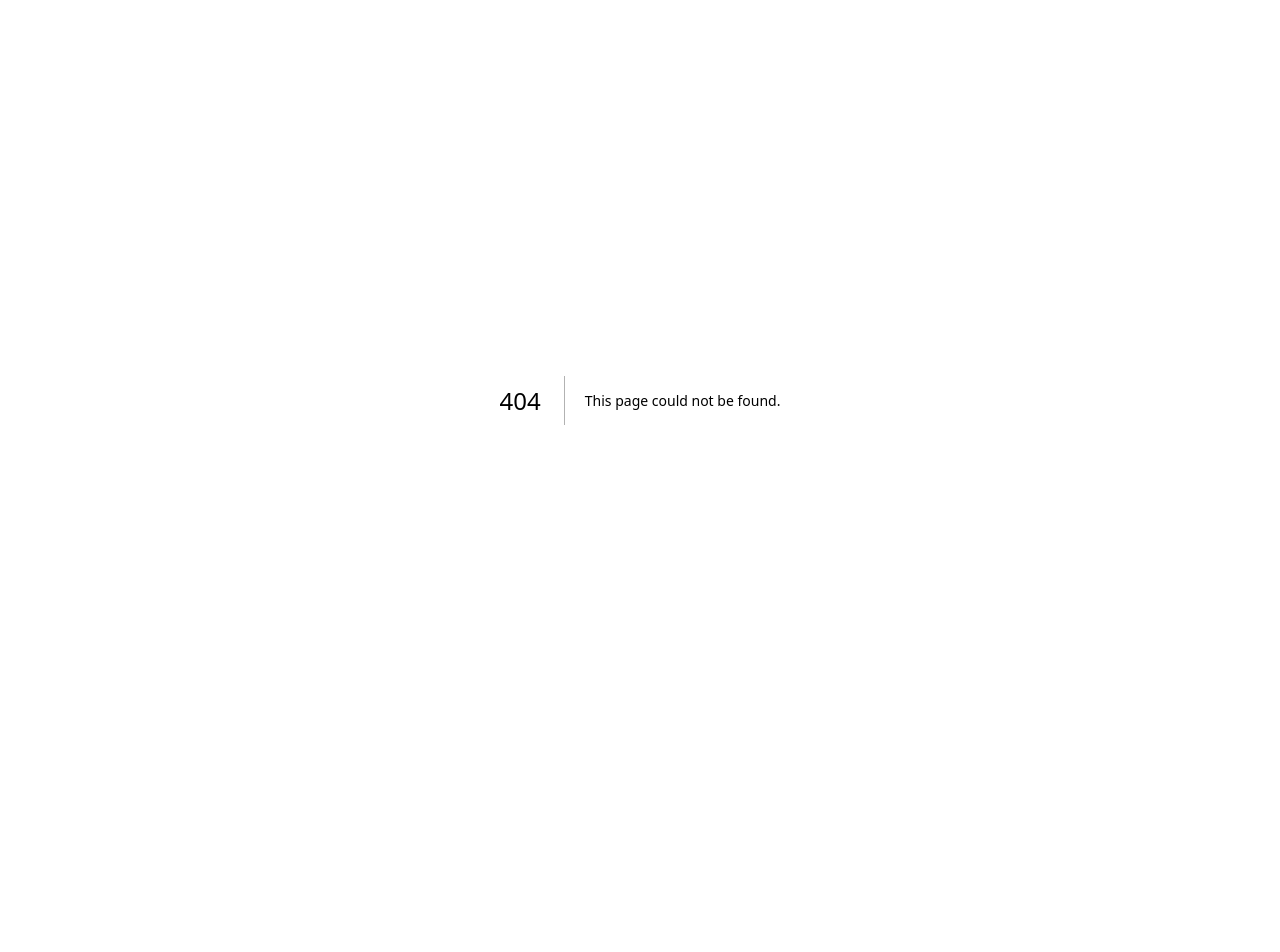
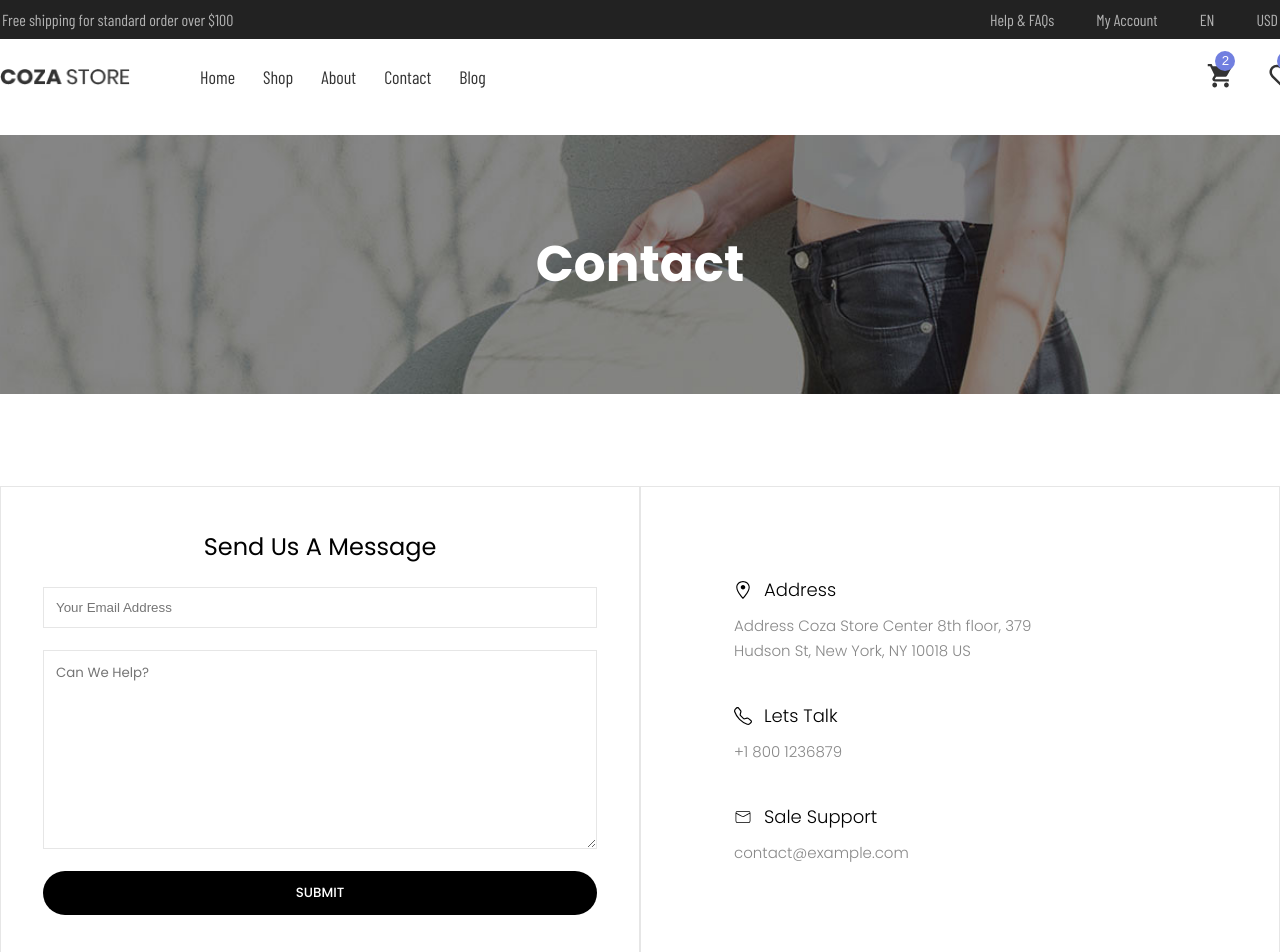
Before and after one commit to Cireka/Cosa-Store-Project, a Next.js app: page /Contact in a window 1280 px wide. Before the commit this address had no page. Shown: the top 952 px of the page. Before the commit the page ends 800 px from the top, so only its background shows below. Built offline with nearby package versions, Linux system fonts and the light colour scheme; a web font is replaced by a local one.

Commit message:
Added Contact Page

```diff
--- a/Components/Blog/Blog.module.css
+++ b/Components/Blog/Blog.module.css
@@ -38,7 +38,7 @@
   height: auto;
   object-fit: cover;
   transform: scale(1);
-  transition: transform 0.3s ease-in-out;
+  transition: transform 0.5s ease-in-out;
 }
 .BlogParParrent > h1 {
   margin-top: 3.2rem;
--- a/Components/Blog/BlogPage.js
+++ b/Components/Blog/BlogPage.js
@@ -72,6 +72,7 @@ const BlogPage = () => {
               type="email"
             />
           </div>
+
           <div className={style.CategoriesParrent}>
             <h4>Categories</h4>
             <div className={style.Categories}>
--- /dev/null
+++ b/Components/Contact/ContactPage.js
@@ -0,0 +1,80 @@
+import { Fragment } from "react";
+import style from "./ContactPage.module.css";
+
+import Map from "here-maps-react";
+
+import { GoLocation } from "react-icons/go";
+import { BsTelephone } from "react-icons/bs";
+import { CiMail } from "react-icons/ci";
+
+const ContactPage = () => {
+  const blackAndWhiteMapStyle = {
+    version: 8,
+    sources: {},
+    layers: [
+      {
+        id: "simple-tiles",
+        type: "raster",
+        source: "raster-tiles",
+        minzoom: 0,
+        maxzoom: 22,
+      },
+    ],
+  };
+  return (
+    <Fragment>
+      <div className={style.BackgroundImage}>
+        <h1>Contact</h1>
+      </div>
+      <section className={style.infoSection}>
+        <div className={style.ContactContainer}>
+          <div className={style.MsgParrent}>
+            <h1>Send Us A Message</h1>
+            <input placeholder="Your Email Address" type="email" />
+            <textarea
+              className={style.TextInput}
+              placeholder="Can We Help?"
+              type="text"
+            />
+            <button>SUBMIT</button>
+          </div>
+          <div className={style.AddressParrent}>
+            <div>
+              <h1>
+                <GoLocation /> Address
+              </h1>
+              <p>
+                Address Coza Store Center 8th floor, 379 Hudson St, New York, NY
+                10018 US
+              </p>
+            </div>
+            <div>
+              <h1>
+                <BsTelephone /> Lets Talk
+              </h1>
+              <p>+1 800 1236879</p>
+            </div>
+            <div>
+              <h1>
+                <CiMail /> Sale Support
+              </h1>
+              <p>contact@example.com</p>
+            </div>
+          </div>
+        </div>
+      </section>
+      <div className={style.Map}>
+        <Map
+          center={{ lat: 40.73061, lng: -73.935242 }}
+          zoom={10}
+          apikey="kJlFiP9QFEai7xAMA77aXgc4473JThQGbLh6UoEYxEI"
+          draggable={true}
+          interactive={true}
+          mapStyle={blackAndWhiteMapStyle}
+        ></Map>
+      </div>
+    </Fragment>
+  );
+};
+
+export default ContactPage;
--- /dev/null
+++ b/Components/Contact/ContactPage.module.css
@@ -0,0 +1,116 @@
+.infoSection {
+  max-width: 138rem;
+  margin: 0 auto;
+  margin-bottom: 20.2rem;
+}
+
+.Map {
+  width: 100vw;
+  height: 30rem;
+}
+.ContactContainer {
+  margin: 0 auto;
+  margin-top: 9.2rem;
+  display: grid;
+  grid-template-columns: 1fr 1fr;
+  margin-bottom: 9.2rem;
+}
+.MsgParrent {
+  display: flex;
+  flex-direction: column;
+  align-items: center;
+  border: 1px solid #e6e6e6;
+  padding: 4.2rem;
+  gap: 2.2rem;
+}
+.MsgParrent > h1 {
+  font-family: "Poppins", sans-serif;
+  font-weight: 400;
+  font-size: 2.4rem;
+  line-height: 1.5;
+}
+.MsgParrent > input {
+  border: 1px solid #e6e6e6;
+  padding: 1.2rem;
+  width: 100%;
+}
+.MsgParrent > input:focus {
+  outline: none;
+}
+
+.TextInput {
+  font-family: "Poppins", sans-serif;
+  padding: 1.2rem;
+  width: 100%;
+  min-height: 199px;
+  border: 1px solid #e6e6e6;
+}
+.TextInput:focus {
+  border: 1px solid #e6e6e6;
+  outline: none;
+}
+.MsgParrent > button {
+  border: none;
+  transition: ease-in-out 0.3s;
+  width: 100%;
+  background-color: black;
+  color: white;
+  font-family: "Poppins", sans-serif;
+  font-weight: 500;
+  border-radius: 2.4rem;
+  padding: 1.2rem;
+}
+.MsgParrent > button:hover {
+  cursor: pointer;
+  background-color: #717fe0;
+}
+.AddressParrent {
+  border: 1px solid #e6e6e6;
+  display: flex;
+  flex-direction: column;
+  justify-content: center;
+  align-items: flex-start;
+  gap: 4.2rem;
+  padding: 3rem 9.3rem;
+}
+.AddressParrent > div {
+  width: 70%;
+}
+
+.AddressParrent > div > h1 {
+  font-family: "Poppins", sans-serif;
+  font-weight: 300;
+  font-size: 1.8rem;
+  line-height: 1.222222;
+}
+.AddressParrent > div > h1 {
+  display: flex;
+  align-items: center;
+  gap: 1.2rem;
+  margin-bottom: 1.2rem;
+}
+
+.AddressParrent > div > p {
+  font-family: "Poppins", sans-serif;
+  font-size: 1.5rem;
+  line-height: 1.666667;
+  font-weight: 200;
+  color: #888;
+}
+.BackgroundImage {
+  width: 100vw;
+  background-image: url(../../public/AboutPage/bg-01.jpg);
+  background-size: cover;
+  background-position: center center;
+  background-repeat: no-repeat;
+  padding: 92px 15px;
+  margin-bottom: 6.2rem;
+  margin-top: 4.2rem;
+}
+.BackgroundImage > h1 {
+  text-align: center;
+  font-size: 5rem;
+  font-family: "Poppins", sans-serif;
+  font-weight: bold;
+  color: #fff;
+}
--- a/Components/Footer/Footer.js
+++ b/Components/Footer/Footer.js
@@ -12,9 +12,9 @@ import icon5 from "../../public/icons/icon-pay-05.png";
 
 import Image from "next/image";
 
-const Footer = () => {
+const Footer = (props) => {
   return (
-    <section className={style.SectionFooter}>
+    <section className={props.margin ? style.noMargin : style.SectionFooter}>
       <div className={style.FooterContainer}>
         <div className={style.FooterSectionParrent}>
           <h1>CATEGORIES</h1>
--- a/Components/Footer/Footer.module.css
+++ b/Components/Footer/Footer.module.css
@@ -108,3 +108,9 @@
 .iconParrent > img {
   cursor: pointer;
 }
+.noMargin {
+  width: 100vw;
+  margin-top: 0;
+  background-color: #222;
+  padding-bottom: 2.2rem;
+}
--- a/Components/Navigation/NavBar.js
+++ b/Components/Navigation/NavBar.js
@@ -55,7 +55,7 @@ const NavBar = () => {
               <Link href="/">Home</Link>
               <Link href="/Shop">Shop</Link>
               <Link href="/About">About</Link>
-              <Link href="#">Contact</Link>
+              <Link href="/Contact">Contact</Link>
               <Link href="/Blog">Blog</Link>
             </div>
             <div className={style.CartAndWishlist}>
--- a/package.json
+++ b/package.json
@@ -11,8 +11,9 @@
   "dependencies": {
     "@next/font": "13.0.7",
     "eslint": "8.30.0",
-    "eslint-config-next": "13.0.7",
+    "eslint-config-next": "^12.0.4",
     "framer-motion": "^8.0.2",
+    "here-maps-react": "^2.0.0",
     "next": "13.0.7",
     "react": "18.2.0",
     "react-dom": "18.2.0",
--- /dev/null
+++ b/pages/Contact.js
@@ -0,0 +1,15 @@
+import { Fragment } from "react";
+import NavBar from "../Components/Navigation/NavBar";
+import Footer from "../Components/Footer/Footer";
+import ContactPage from "../Components/Contact/ContactPage";
+
+const Contact = () => {
+  return (
+    <Fragment>
+      <NavBar />
+      <ContactPage />
+      <Footer margin={true} />
+    </Fragment>
+  );
+};
+export default Contact;
```
Also changed, not shown: 1 other file (tests, documents, lock files or other folders).
